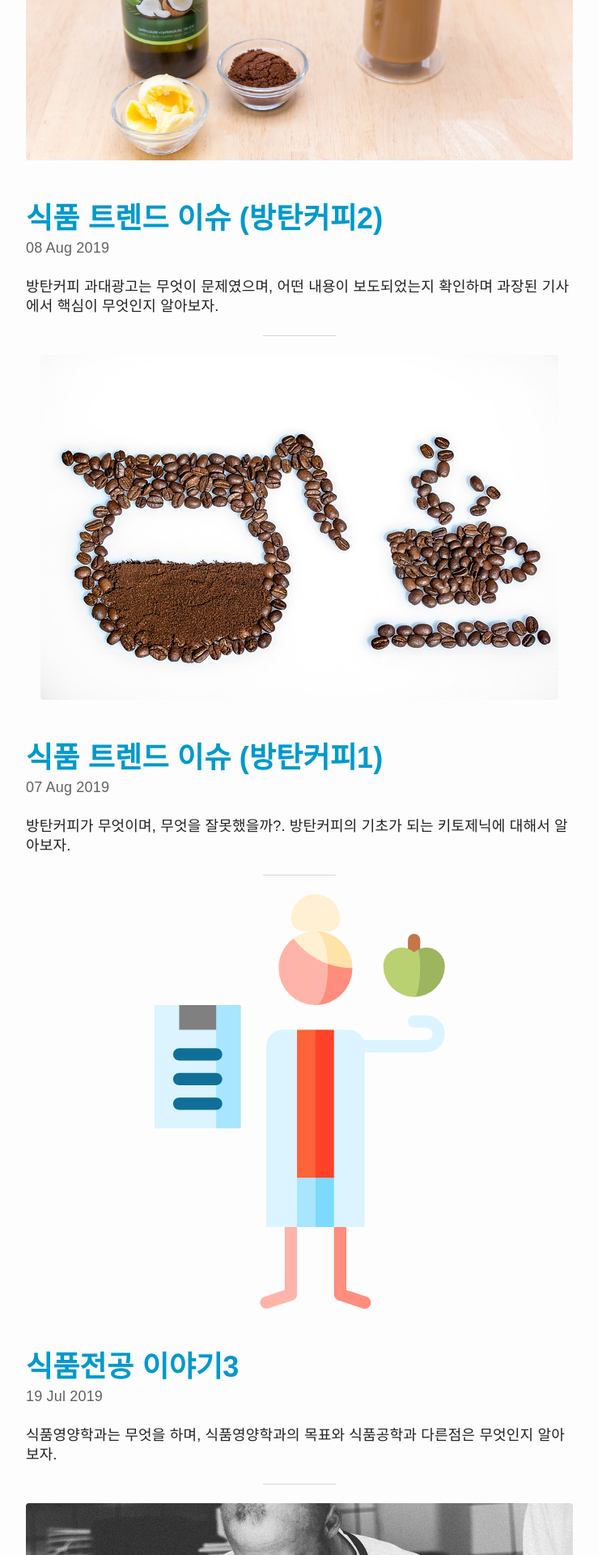
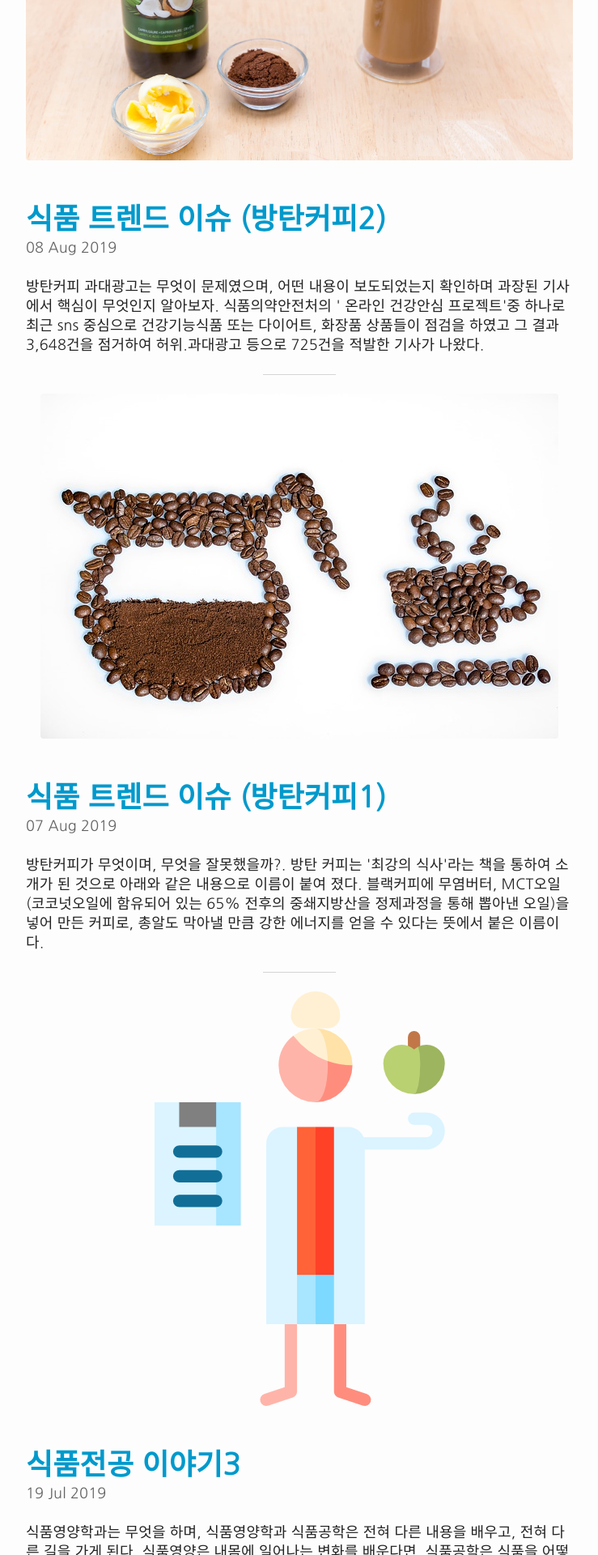
Before and after one commit to sese2/foodstory, a Jekyll site: the page built from index.html, in a window 1280 px wide. Shown: the part 492-2412 px from the top of the page at 81% size, without its empty margins (270-1009 px from the left). Built offline with Jekyll 4.4.1, drawn with Linux system fonts in a browser that asks for light colours; some web fonts are replaced; the list of posts is cut into pages by our own code; some of the changed text lies outside the part shown.

Commit message:
글 폰트 수정

```diff
--- a/_posts/2019-06-30-Food-Information-Story-1.md
+++ b/_posts/2019-06-30-Food-Information-Story-1.md
@@ -16,7 +16,7 @@ tags:
   - 외식상품학과
   - 대학 전공
 
-description: 식품학과에는 무엇이 있고, 어떤 방향으로 나아가면 좋을지 생각해보는 시간과 리스트를 체크해보자
+description: 많은 학생들이 매년 입학과 졸업 할 때쯤 많이 묻는 질문 중에 하나이다. 이 학과는 들어가면 뭐하나요? 졸업하고 뭐 할 수 있나요? 저 여기 들어갈 수 있나요? 이러한 이유로 관련 내용들에 대해서 차차 글을 써보고자 한다.
 ---
 
 ## 식품학과에는 무엇이 있을까?
--- a/_posts/2019-06-30-Food-Information-Story-2.md
+++ b/_posts/2019-06-30-Food-Information-Story-2.md
@@ -16,7 +16,7 @@ tags:
 - 외식상품학과
 - 대학 전공
 
-description: 조리학과에서는 무엇을 배우며, 어떤 공부를 하면 좋을까?
+description: 조리학과에서는 무엇을 배우며, 어떤 공부를 하면 좋을까? 2014~2015년은 셰프 전성시대였다.학생들은 지금은 어떤 모습일지 사뭇 궁금하다 진학에 대해서 후회 하지는 않는지 처음과 같은 최고의 선택이었을지... 조리사는 과연 칼질만 잘하면 될까?
 ---
 
 ##  조리학과는 무엇을 할까?
--- a/_posts/2019-06-30-Food-Information-Story-3.md
+++ b/_posts/2019-06-30-Food-Information-Story-3.md
@@ -19,7 +19,7 @@ tags:
 - 외식경영학과
 - 대학 전공
 
-description: 식품영양학과는 무엇을 하며, 식품영양학과의 목표와 식품공학과 다른점은 무엇인지 알아보자.
+description: 식품영양학과는 무엇을 하며, 식품영양학과 식품공학은 전혀 다른 내용을 배우고, 전혀 다른 길을 가게 된다. 식품영양은 내몸에 일어나는 변화를 배운다면, 식품공학은 식품을 어떻게 하면 더 맛있게 또는 새롭게 개발하는영역이 더 크다.
 ---
 
 ##  식품영양학과는 무엇을 할까?
--- a/_posts/2019-08-07-Food-Information-Story-5.md
+++ b/_posts/2019-08-07-Food-Information-Story-5.md
@@ -15,7 +15,7 @@ tags:
  - 키토제닉
  - 저탄고지
  - 트렌드 다이어트
-description: 방탄커피가 무엇이며, 무엇을 잘못했을까?. 방탄커피의 기초가 되는 키토제닉에 대해서 알아보자.
+description: 방탄커피가 무엇이며, 무엇을 잘못했을까?.  방탄 커피는 '최강의 식사'라는 책을 통하여 소개가 된 것으로 아래와 같은 내용으로 이름이 붙여 졌다. 블랙커피에 무염버터, MCT오일(코코넛오일에 함유되어 있는 65% 전후의 중쇄지방산을 정제과정을 통해 뽑아낸 오일)을 넣어 만든 커피로, 총알도 막아낼 만큼 강한 에너지를 얻을 수 있다는 뜻에서 붙은 이름이다.
 ---
 
 ##  방탄커피가 무엇을 잘못했을까? (1)
--- a/_posts/2019-08-08-Food-Information-Story-6.md
+++ b/_posts/2019-08-08-Food-Information-Story-6.md
@@ -16,7 +16,7 @@ tags:
 - 저탄고지
 - 트렌드 다이어트
 - 새로운 다이어트
-description: 방탄커피 과대광고는 무엇이 문제였으며, 어떤 내용이 보도되었는지 확인하며 과장된 기사에서 핵심이 무엇인지 알아보자.
+description: 방탄커피 과대광고는 무엇이 문제였으며, 어떤 내용이 보도되었는지 확인하며 과장된 기사에서 핵심이 무엇인지 알아보자. 식품의약안전처의 ' 온라인 건강안심 프로젝트'중 하나로 최근 sns 중심으로 건강기능식품 또는 다이어트, 화장품 상품들이 점검을 하였고 그 결과 3,648건을 점거하여 허위.과대광고 등으로 725건을 적발한 기사가 나왔다.
 ---
 
 ##  방탄커피가 무엇을 잘못했을까? (2)
--- a/_sass/typography.scss
+++ b/_sass/typography.scss
@@ -3,10 +3,10 @@
 // Based on the typographic scale: 12, 14, 16, 18, 21, 24, 36, 48, 60, 72.
 //
 
-@import url('https://fonts.googleapis.com/css?family=Nanum+Gothic+Coding&display=swap&subset=korean');
+@import url('https://fonts.googleapis.com/css?family=Nanum+Gothic&display=swap');
 
 body {
-	font-family: 'Nanum Gothic Coding', sans-serif;
+	font-family: 'Nanum Gothic', sans-serif;
 	letter-spacing: 0.01em;
 }
 
```
